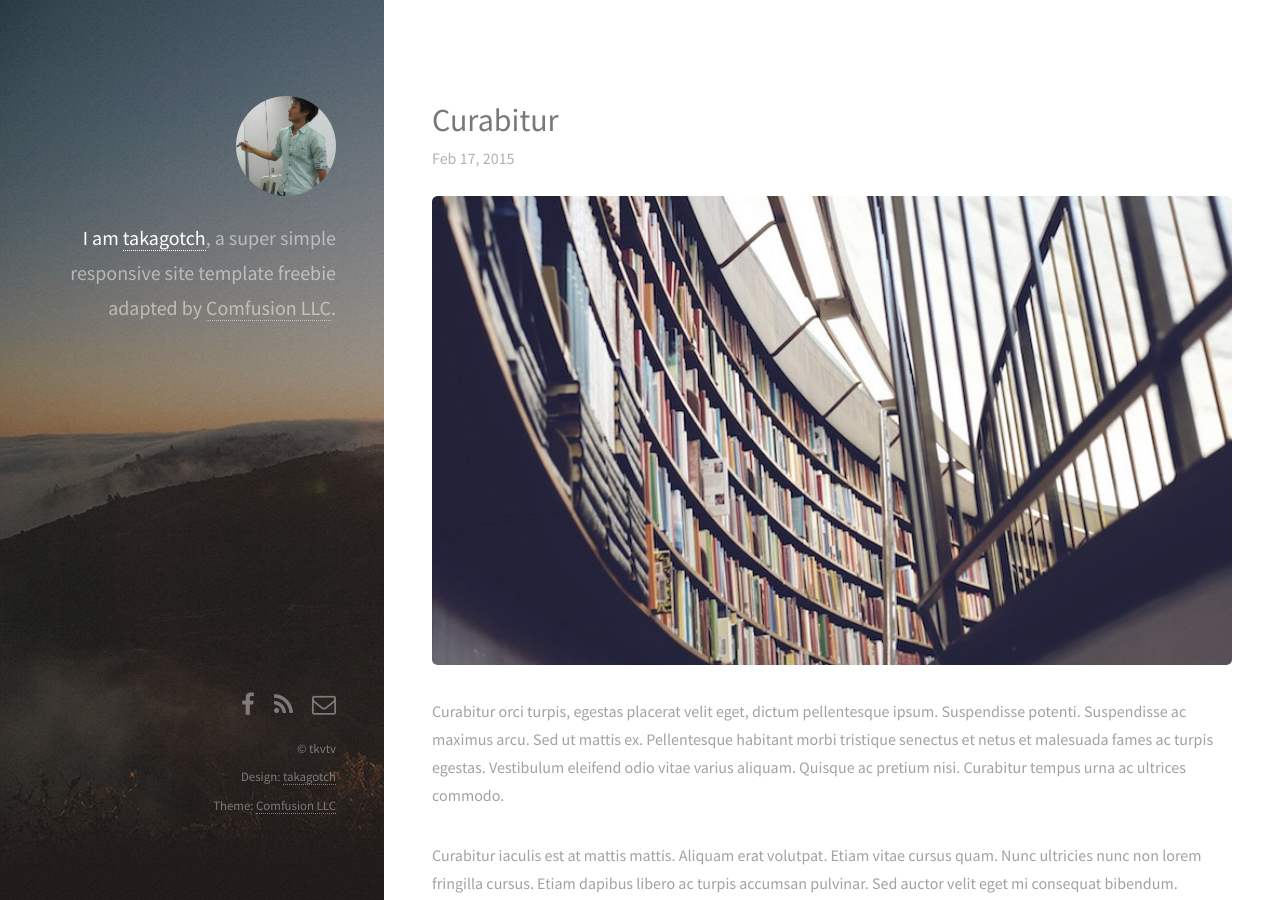
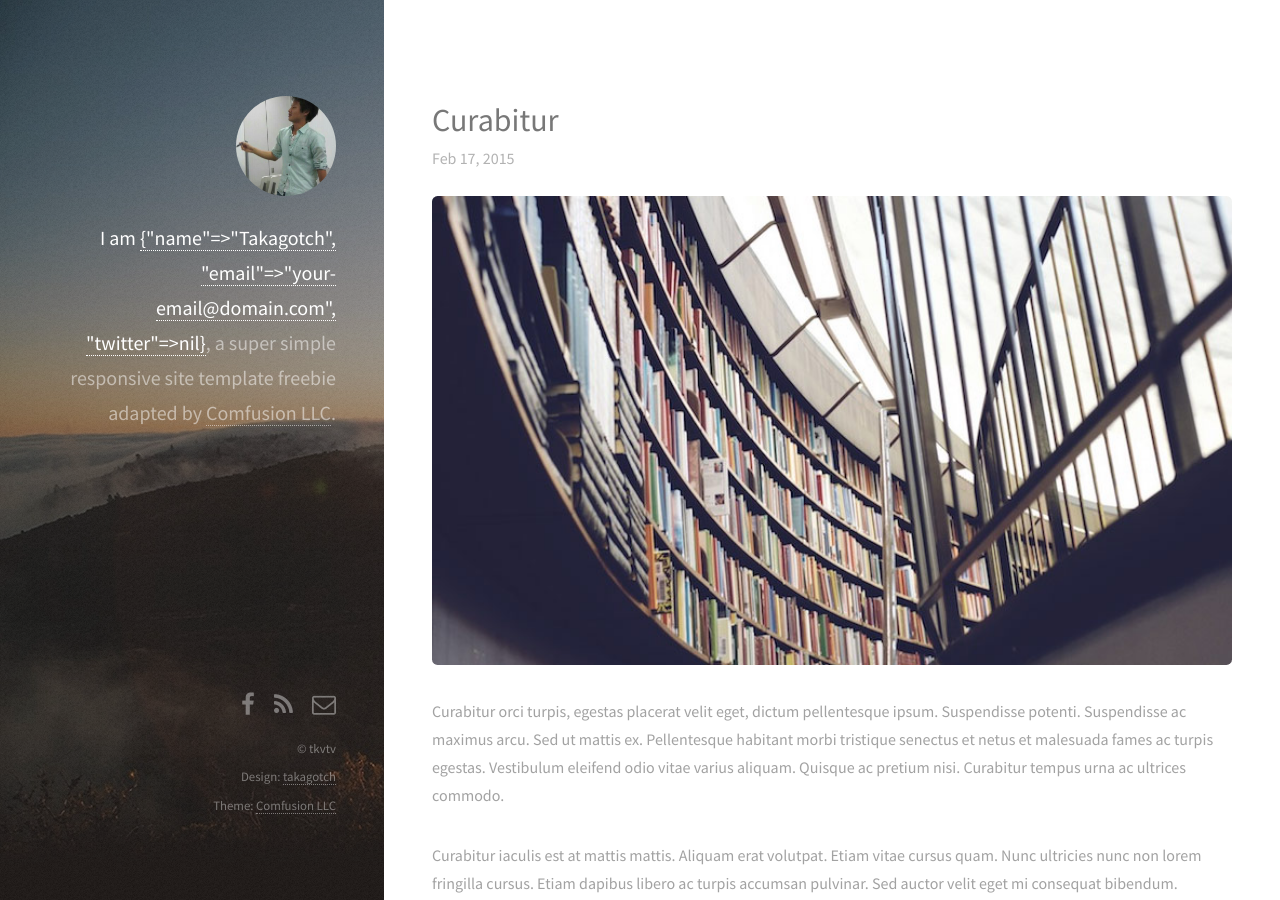
Before and after one commit to takagotch/page102, a Jekyll site: the page built from index.html, in a window 1280 px wide and 900 px high. Built offline with Jekyll 4.4.1, drawn with Linux system fonts in a browser that asks for light colours; nearby versions of some CDN libraries; library files that are not in the unit come from our copies.

Commit message:
Update default.html

```diff
--- a/_layouts/default.html
+++ b/_layouts/default.html
@@ -26,7 +26,7 @@
 	<body id="top">
     <header id="header">
       <a href="{{ site.baseurl }}" class="image avatar"><img class="editable" src="https://takagotch.github.io/page102/images/avatar.jpg" alt="{{ site.author.name }}"></a>
-      <h1 class="editable"><strong>I am <a href="/">takagotch</a></strong>, a super simple<br>
+      <h1 class="editable"><strong>I am <a href="/">{{ site.author }}</a></strong>, a super simple<br>
       responsive site template freebie<br>
       adapted by <a href="http://comfusionllc.com">Comfusion LLC</a>.</h1>
     </header>
```
